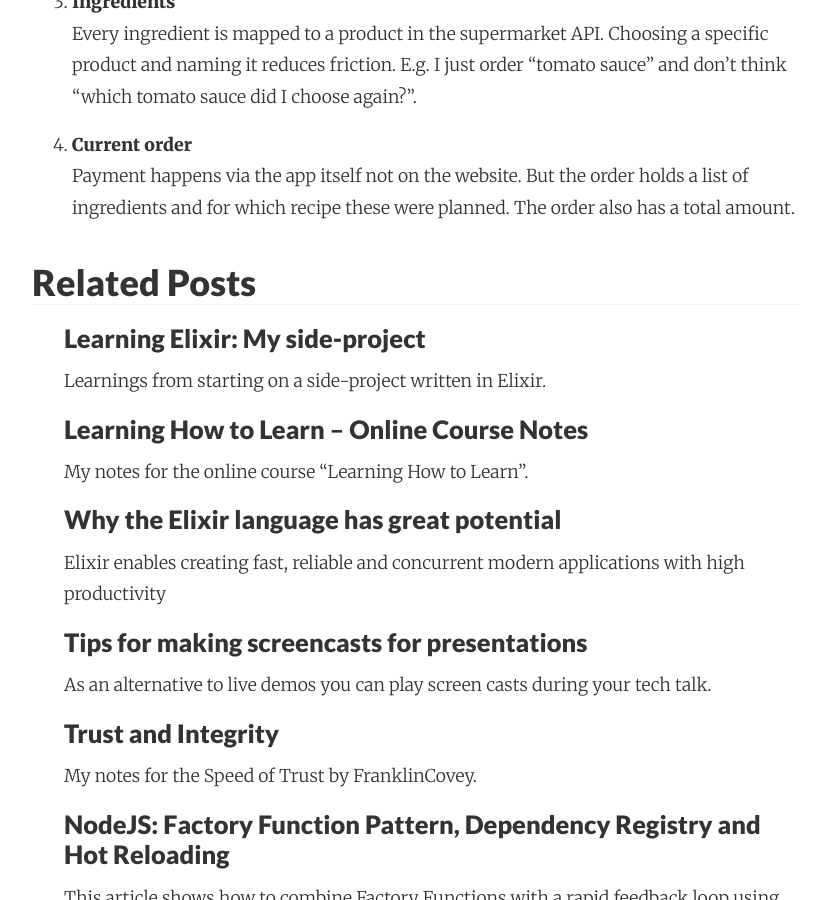
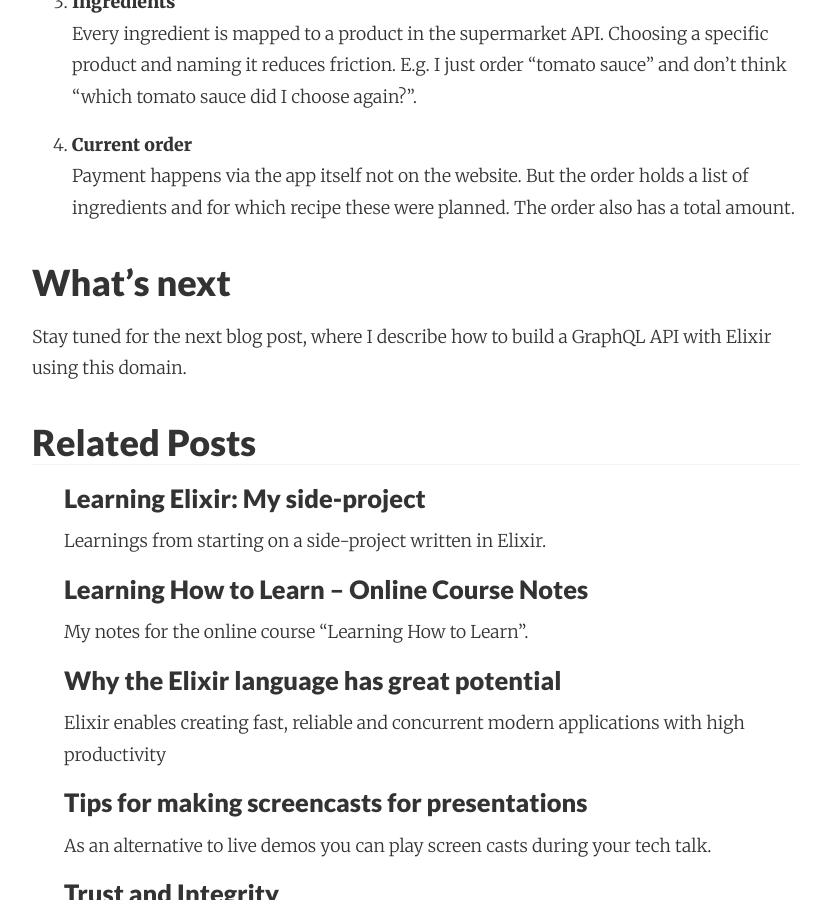
Before and after one commit to adri/adri.github.io, a Jekyll site: the page built from _posts/2017-09-27-learning-elixir-second-side-project-part1.md, in a window 1280 px wide and 900 px high, scrolled down 2701 px. Shown: the whole window, without its empty margins (224-1049 px from the left). Built offline with Jekyll 4.4.1, drawn with Linux system fonts in a browser that asks for light colours; nearby versions of some CDN libraries; comment, search, counter and statistics services are not loaded.

Commit message:
Autocommit from wiki

```diff
--- a/_posts/2017-09-27-learning-elixir-second-side-project-part1.md
+++ b/_posts/2017-09-27-learning-elixir-second-side-project-part1.md
@@ -47,3 +47,6 @@ Every ingredient is mapped to a product in the supermarket API. Choosing a speci
 
 4. **Current order**<br />
 Payment happens via the app itself not on the website. But the order holds a list of ingredients and for which recipe these were planned. The order also has a total amount.
+
+### What's next
+Stay tuned for the next blog post, where I describe how to build a GraphQL API with Elixir using this domain.
```
